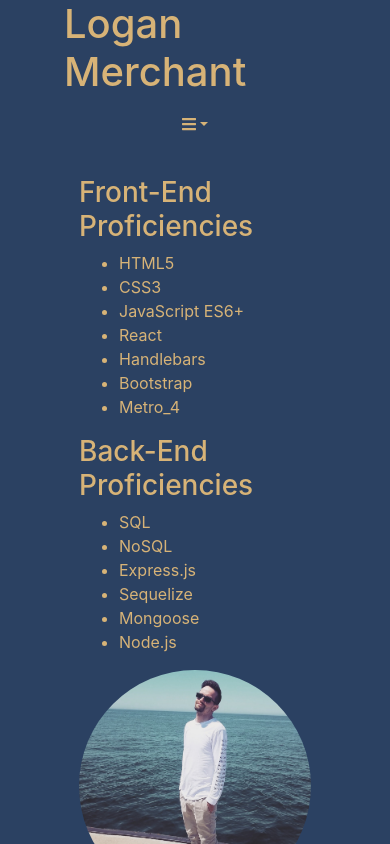
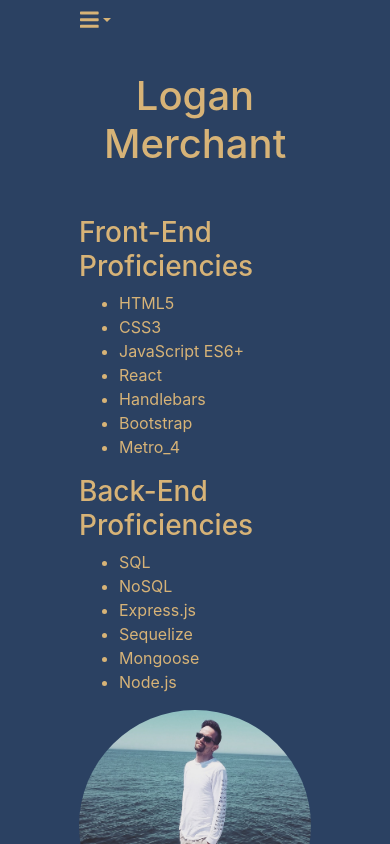
Before and after one commit to LoganMerchant/super-duper-portfolio, a React (Create React App) app: page / in a window 390 px wide. Shown: the top 844 px of the page. Built offline with nearby package versions, Linux system fonts and the light colour scheme.

Commit message:
add mobile friendly nav

```diff
--- a/src/App.js
+++ b/src/App.js
@@ -29,7 +29,6 @@ function App() {
   return (
     <>
       <header>
-        <h1 className="home">Logan Merchant</h1>
         <Navbar
           currentNavItem={currentNavItem}
           setCurrentNavItem={setCurrentNavItem}
--- a/src/components/Navbar/index.js
+++ b/src/components/Navbar/index.js
@@ -25,6 +25,7 @@ function Navbar({ currentNavItem, setCurrentNavItem, navItems }) {
 
   return (
     <>
+      {windowWidth > 767 && <h1 className="title">Logan Merchant</h1>}
       <Nav justify className="navigation">
         {/* Displays if viewport width is more than 767 */}
         {windowWidth > 767 ? (
@@ -39,7 +40,7 @@ function Navbar({ currentNavItem, setCurrentNavItem, navItems }) {
             `}
                 onClick={() => setCurrentNavItem(item)}
               >
-                <h3>{item}</h3>
+                <h2>{item}</h2>
               </Nav.Item>
             ))}
 
@@ -51,20 +52,21 @@ function Navbar({ currentNavItem, setCurrentNavItem, navItems }) {
                 }
                 download="Logan_Merchant_Resume"
               >
-                <h3>
+                <h2>
                   Resume{" "}
                   <span>
                     <FontAwesomeIcon icon={faFilePdf} />
                   </span>
-                </h3>
+                </h2>
               </a>
             </Nav.Item>
           </>
         ) : (
           // Displays if viewport width is small
           <NavDropdown
-            title={<FontAwesomeIcon icon={faBars} />}
+            title={<FontAwesomeIcon icon={faBars} size="lg" />}
             id="nav-dropdown"
+            style={{ textAlign: "left" }}
           >
             {navItems.map((item, index) => (
               <NavDropdown.Item
@@ -91,6 +93,11 @@ function Navbar({ currentNavItem, setCurrentNavItem, navItems }) {
           </NavDropdown>
         )}
       </Nav>
+      {windowWidth < 767 && (
+        <h1 className="title" style={{ paddingTop: "0" }}>
+          Logan Merchant
+        </h1>
+      )}
     </>
   );
 }
```
